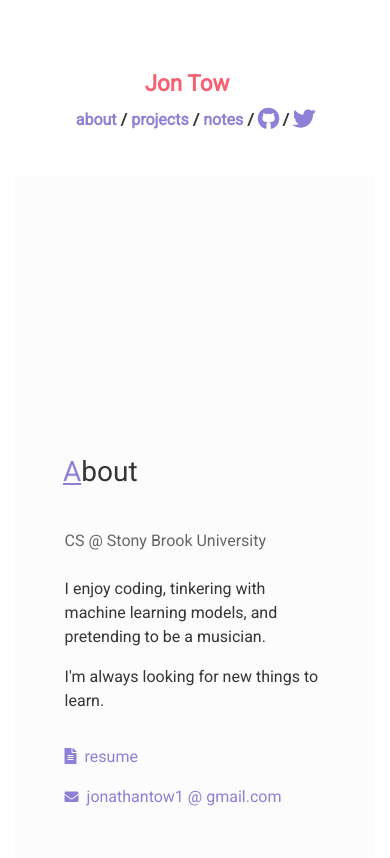
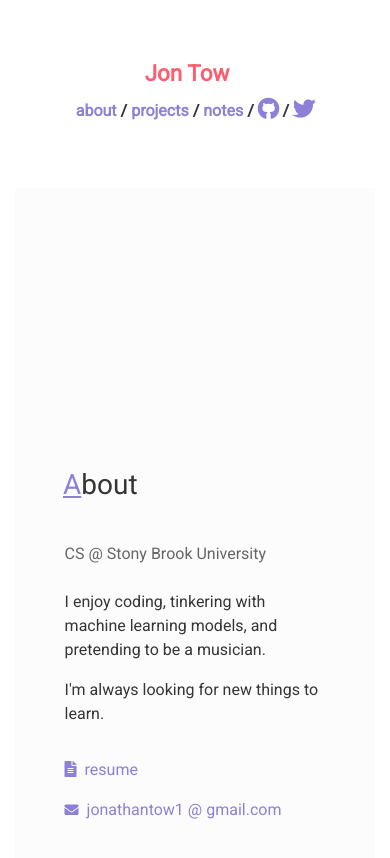
Before and after one commit to jon-tow/jon-tow.github.io, a Jekyll site: the page built from index.html, in a window 390 px wide and 900 px high. Shown: the top 858 px of the window. Built offline with Jekyll 4.4.1, drawn with Linux system fonts in a browser that asks for light colours.

Commit message:
fix mobile display

```diff
--- a/assets/css/main.css
+++ b/assets/css/main.css
@@ -432,9 +432,7 @@
     }
 
     .sidebar {
-	height: 15vh;
-
-	margin-top: 2em;
+	height: 20vh;
 	background-color: white;
     }
 }
```
